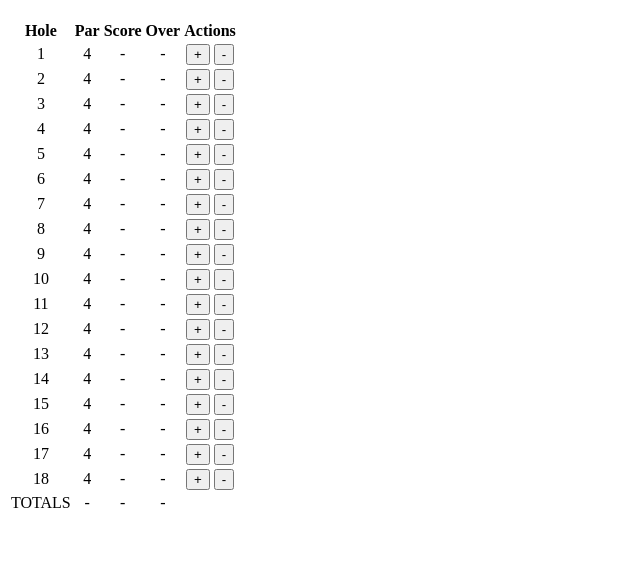
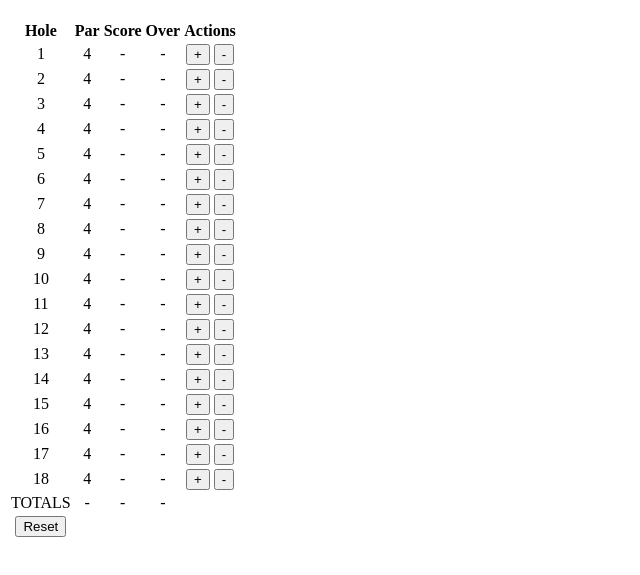
Before and after one commit to cjjaquith/cjjaquith.github.io, a plain HTML site: page Assignments/assignment03.html in a window 1280 px wide. Shown: the part 87-662 px from the top of the page, without its empty margins (0-640 px from the left). Drawn offline with Linux system fonts and the light colour scheme.

Commit message:
Update assignment03.html

```diff
--- a/Assignments/assignment03.html
+++ b/Assignments/assignment03.html
@@ -147,6 +147,7 @@
     <td id="overTotal">-</td>
     <td id="NA"></td>
   </tr>
+  <td><button class="btnReset">Reset</button>
 </table>
 <script src="assignment03.js"></script>
 </body>
```
